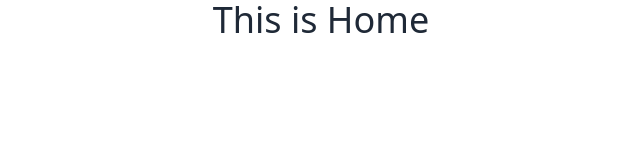
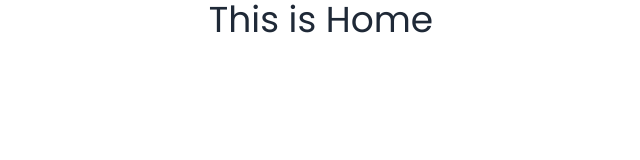
Before and after one commit to mdnoble1/dragon-news, a React (Vite) app: page / in a window 1280 px wide. Shown: the top 160 px of the page, without its empty margins (319-959 px from the left). Built offline with nearby package versions, Linux system fonts and the light colour scheme.

Commit message:
added poppins google font

```diff
--- a/src/index.css
+++ b/src/index.css
@@ -1,3 +1,7 @@
+@import url('https://fonts.googleapis.com/css2?family=Poppins:ital,wght@0,400;0,500;0,600;0,700;0,800;1,400;1,500;1,600;1,700;1,800&display=swap');
+
+
+
 @tailwind base;
 @tailwind components;
 @tailwind utilities;
--- a/src/layouts/Root.jsx
+++ b/src/layouts/Root.jsx
@@ -2,7 +2,7 @@ import { Outlet } from "react-router-dom";
 
 const Root = () => {
     return (
-        <div>
+        <div className="container mx-auto font-poppins">
             <Outlet></Outlet>
         </div>
     );
--- a/tailwind.config.js
+++ b/tailwind.config.js
@@ -5,7 +5,12 @@ export default {
     "./src/**/*.{js,ts,jsx,tsx}",
   ],
   theme: {
-    extend: {},
+    extend: {
+      fontFamily: {
+        poppins : "'Poppins', sans-serif"
+
+      }
+    },
   },
   plugins: [require("daisyui")],
 }
```
